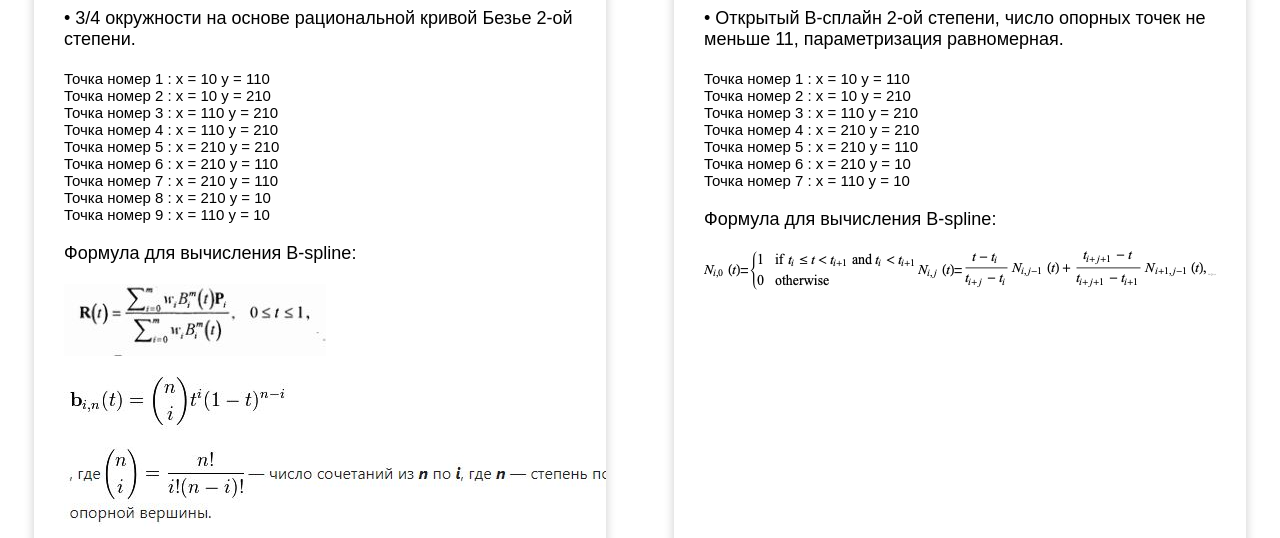
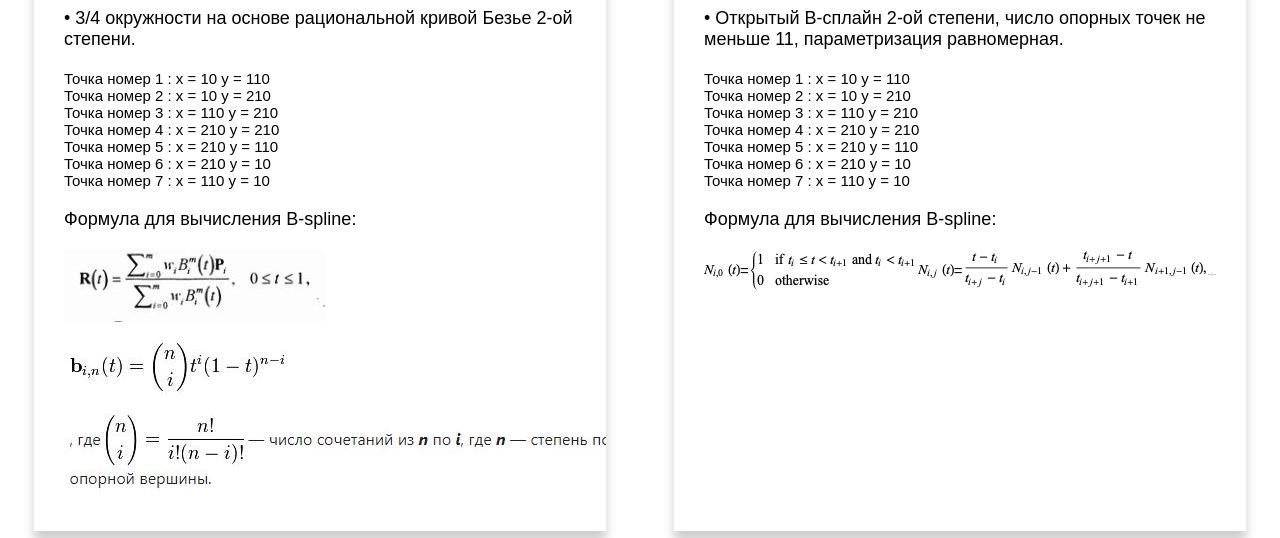
Before and after one commit to pasjkeee/apcu_lab, a plain HTML site: page index.html in a window 1280 px wide. Shown: the part 342-880 px from the top of the page. Drawn offline with Linux system fonts and the light colour scheme.

Commit message:
Last com

```diff
--- a/index.html
+++ b/index.html
@@ -2,6 +2,7 @@
 <head>
     <link rel="stylesheet" type="text/css" href="style.css">
 </head>
+<body>
 <div class="b">
     <canvas id="bezier01" width="220" height="220">
     Ваш браузер не поддерживает canvas.
--- a/js/script_bSpl.js
+++ b/js/script_bSpl.js
@@ -81,9 +81,9 @@ if (drawC && drawC.getContext) {
     arr[5] = new Array(210, 10);
     arr[6] = new Array(110, 10);
     flow = getBspline(new Array(...arr, 0.005));
-    drawLines(ctx, flow, "blue");
+    draw(ctx, flow, "blue");
     draw(ctx, new Array(...arr), "grey");
-    drawLines(ctx02, flow, "green");
+    draw(ctx02, flow, "green");
     draw(ctx02, new Array(...arr), "red");
     const b = document.getElementsByClassName('bspline');
     const element = document.createElement('div');
@@ -121,7 +121,7 @@ if (drawC && drawC.getContext) {
     arr1[9] = new Array(300, 200);
     arr1[10] = new Array(232, 37);
     flow = getBspline(new Array(...arr1, 0.01));
-    drawLines(ctx03, flow, "red");
+    draw(ctx03, flow, "red");
     draw(ctx03, new Array(...arr1), "grey");
     const canv3 = document.querySelector('.canv3');
     const el4 = document.createElement('div');
@@ -146,7 +146,7 @@ if (drawC && drawC.getContext) {
         arrUser.push(ar);
         ctx04.clearRect(0, 0, 1000, 1000);
         flow = getBspline(new Array(...arrUser, 0.01));
-        drawLines(ctx04, flow, "red");
+        draw(ctx04, flow, "red");
         draw(ctx04, new Array(...arrUser), "grey");
 
         const canv4 = document.querySelector('.canv4-item');
--- a/js/script_bez.js
+++ b/js/script_bez.js
@@ -95,19 +95,23 @@ if (drawC && drawC.getContext) {
     arr[8] = new Array(110, 10);
     const flow3 = getBezierCurve(new Array(arr[6], arr[7], arr[8]), 0.005, new Array(1, 1/Math.sqrt(2), 1));
     var flows = flow1.concat(flow2, flow3);
-    drawLines(ctx, flows, "green");
+    draw(ctx, flows, "green");
     draw(ctx, new Array(...arr), "red");
-    drawLines(ctx01, flows, "red");
+    draw(ctx01, flows, "red");
     draw(ctx01, new Array(arr[0], arr[1], arr[2],arr[3], arr[4], arr[5],arr[6], arr[7], arr[8]), "green");
 
 
     const a = document.getElementsByClassName('bez');
     console.log(a);
     const element = document.createElement('div');
+    let jj = 0;
     for(let j = 0; j < arr.length; j++){
+        if(j%3 != 0 || j==0){
+            jj++;
        element.insertAdjacentHTML('beforeend', `
-        Точка номер ${j+1} : x = ${arr[j][0]} y = ${arr[j][1]} <br>`);
+        Точка номер ${jj} : x = ${arr[j][0]} y = ${arr[j][1]} <br>`);
         a[0].append(element);
+        }
     }
     const el3 = document.createElement('div');
     element.insertAdjacentHTML('beforeend', `
```
